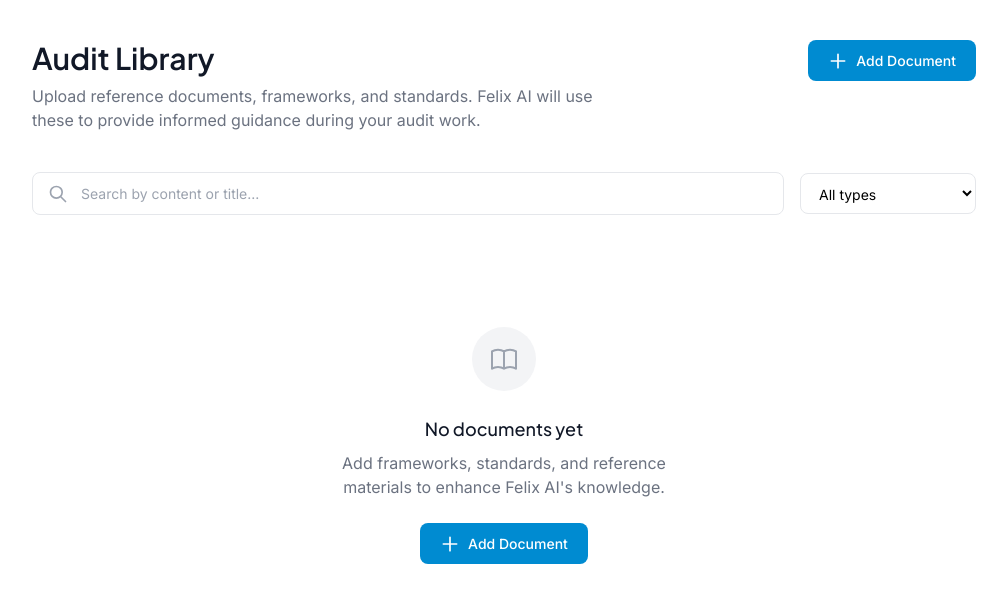
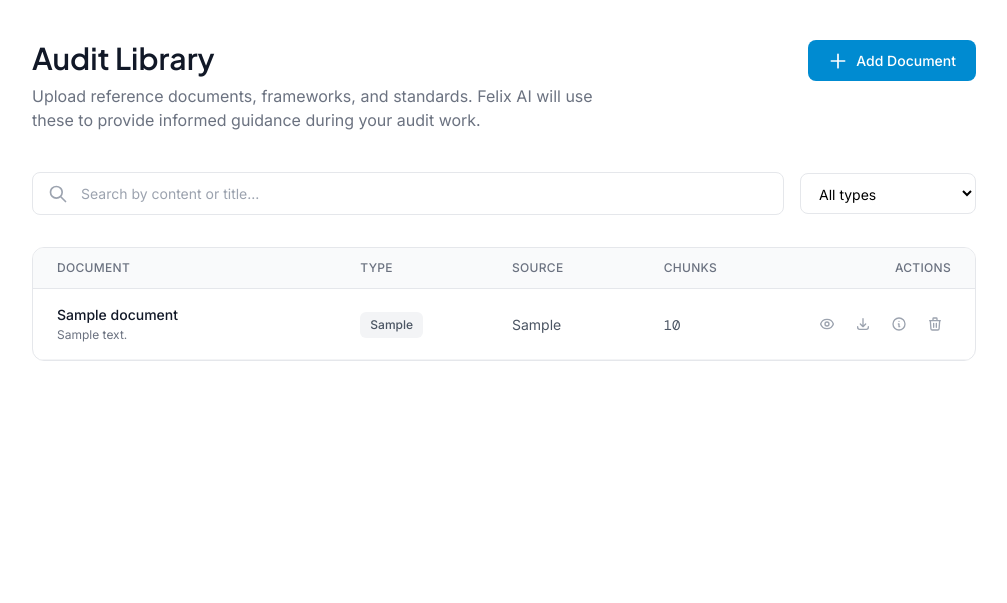
Before and after one commit to Bloch-AI/racm-smartp-test, a Flask app: page /library in a window 1280 px wide. Shown: the part 65-668 px from the top of the page, without its empty margins (136-1143 px from the left). Run offline with Flask 3, Linux system fonts and the light colour scheme; tables that the repository leaves empty hold one stand-in row (values such as "Sample post"); some libraries are stand-ins or nearby versions.

Commit message:
Fix document list loading - handle array response from API
API returns documents as array directly, not wrapped in {documents: [...]}

Co-Authored-By: Claude Opus 4.5 <noreply@anthropic.com>

```diff
--- a/templates/library.html
+++ b/templates/library.html
@@ -409,7 +409,7 @@
 
                 const response = await fetch(url);
                 const data = await response.json();
-                documents = data.documents || [];
+                documents = Array.isArray(data) ? data : (data.documents || []);
                 renderDocuments();
             } catch (error) {
                 console.error('Failed to load documents:', error);
```
